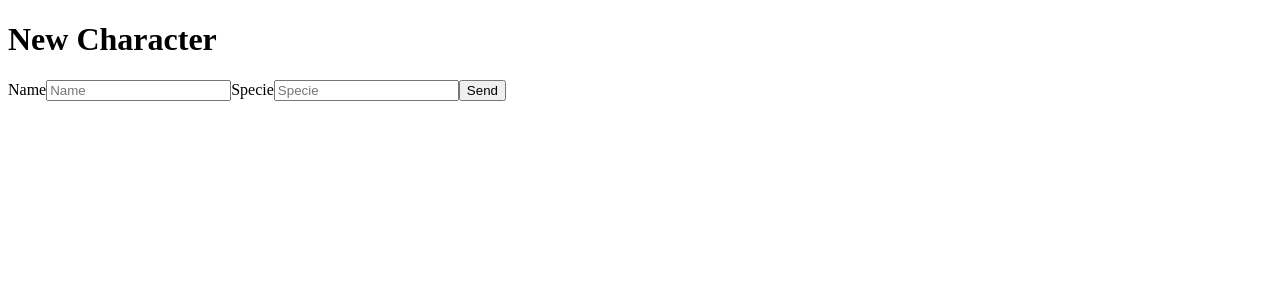
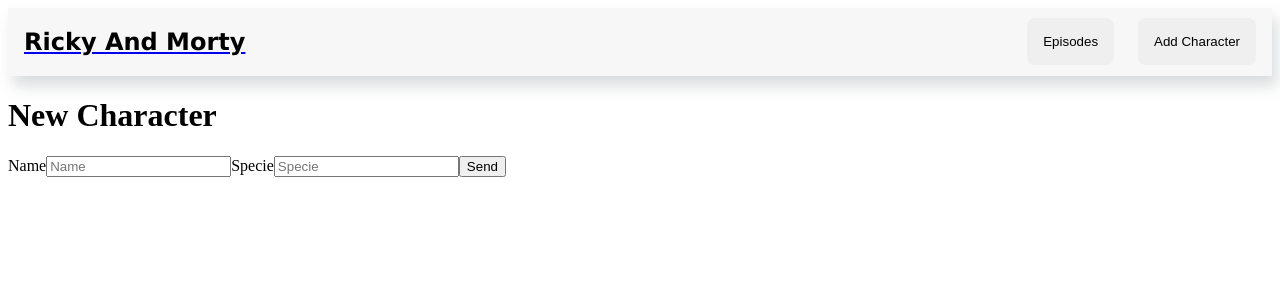
Before and after one commit to LuLuMS0206/RickAndMortyReact, a React (Vite) app in the folder RickAndMorty/: page /formCharacter in a window 1280 px wide. Shown: the top 300 px of the page. Built offline with nearby package versions, Linux system fonts and the light colour scheme.

Commit message:
add styles navbar

```diff
--- a/RickAndMorty/src/components/formNewCharacterComponent/formNewCharacterComponent.jsx
+++ b/RickAndMorty/src/components/formNewCharacterComponent/formNewCharacterComponent.jsx
@@ -1,16 +1,26 @@
+import { useDispatch } from "react-redux"
+import {addRickyAndMorty} from "../../features/rickyAndMortySlice"
 
 export const FormNewCharacterComponent = () => {
-    return(
+    const dispatch = useDispatch()
+    const SubmitEvent = (event) => {
+event.preventDefault()
+const image = 'https://rickandmortyapi.com/api/character/avatar/19.jpeg'
+const name = event.target.elements.name.value
+const species = event.target.elements.specie.value
+dispatch (addRickyAndMorty({name, species, image}))
+    }
+    return (
         <>
-        {
-            <form className='FormCharacterComponent__form'>
-                <label className='FormCharacterComponent__form__label'>Name</label>
-                <input className='FormCharacterComponent__form__input' type='text' placeholder='Name'></input>
-                <label className='FormCharacterComponent__form__label'>Specie</label>
-                <input className='FormCharacterComponent__form__input' type='text' placeholder='Specie'></input>
-                <button className='FormCharacterComponent__form__button' value={SubmitEvent}>Send</button>
-            </form>
-        }
+            {
+                <form onSubmit={SubmitEvent} className='FormCharacterComponent__form'>
+                    <label htmlFor="name" className='FormCharacterComponent__form__label'>Name</label>
+                    <input id="name" name="name" className='FormCharacterComponent__form__input' type='text' placeholder='Name'></input>
+                    <label htmlFor="specie" className='FormCharacterComponent__form__label'>Specie</label>
+                    <input id="specie" name="specie" className='FormCharacterComponent__form__input' type='text' placeholder='Specie'></input>
+                    <button className='FormCharacterComponent__form__button'>Send</button>
+                </form>
+            }
         </>
     )
 }
--- /dev/null
+++ b/RickAndMorty/src/components/navbarComponent/navbarComponent.css
@@ -0,0 +1,31 @@
+.navbar__content{
+    display: flex;
+    justify-content: space-between;
+    align-items: center;
+    background-color: #F7F7F7;
+    box-shadow: 5px 10px 14px 0px rgb(129 136 138 / 29%);
+    font-family: 'Lucida Sans', 'Lucida Sans Regular', 'Lucida Grande', 'Lucida Sans Unicode', Geneva, Verdana, sans-serif;
+}
+
+.navbar__content__titlte{
+    color: black;
+    text-decoration: none;
+    margin-left: 1rem;
+}
+
+.navbar__content__button{
+    padding: 0.5rem;
+    border: none;
+    border-radius: 0.5rem;
+    margin-left: 0.5rem;
+    padding: 1rem;
+}
+
+.navbar__content__button:hover{
+    cursor: pointer;
+    background-color: rgba(255, 255, 255, 0.886);
+}
+
+.navbar__content__button{
+    margin-right: 1rem;
+}
--- a/RickAndMorty/src/components/navbarComponent/navbarComponent.jsx
+++ b/RickAndMorty/src/components/navbarComponent/navbarComponent.jsx
@@ -1,28 +1,32 @@
 import { NavLink } from "react-router-dom"
+import { Outlet } from "react-router-dom"
+import './navbarComponent.css'
 
-export const Navbar = () => {
+export const NavbarComponent = () => {
 
     return (
         <>
-            <nav>
+            <nav className="navbar__content">
 
                 <div>
-                    <NavLink>
-                        <h2>Ricky And Morty</h2>
+                    <NavLink to = 'personList'>
+                        <h2 className="navbar__content__titlte">Ricky And Morty</h2>
                     </NavLink>
                 </div>
 
-                <div>
-                    <NavLink>
-                        <button>Episodes</button>
+                <div className="navbar__content__buttons">
+                    <NavLink to = 'episodes'>
+                        <button className="navbar__content__button">Episodes</button>
                     </NavLink>
 
-                    <NavLink>
-                        <button>Add Character</button>
+                    <NavLink to = 'formCharacter'>
+                        <button className="navbar__content__button">Add Character</button>
                     </NavLink>
                 </div>
             </nav>
 
+            <Outlet/>
+
         </>
     )
 }
--- a/RickAndMorty/src/features/rickyAndMortySlice.js
+++ b/RickAndMorty/src/features/rickyAndMortySlice.js
@@ -1,6 +1,5 @@
-
 import { createSlice } from "@reduxjs/toolkit";
-import {GetRickyAndMortyThunk} from "../features/rickyAndMortyThunk"
+import { GetRickyAndMortyThunk, GetEpisodesThunk } from "../features/rickyAndMortyThunk";
 
 export const rickyAndMortySlice = createSlice({
     name: 'RickyAndMorty',
@@ -17,18 +16,51 @@
     extraReducers: (builder) => {
         builder
             .addCase(GetRickyAndMortyThunk.pending, (state, action) => {
-            state.status = 'pending'
+                state.status = 'pending';
             })
             .addCase(GetRickyAndMortyThunk.fulfilled, (state, action) => {
-                state.status = 'fulfilled'
-                state.data = action.payload
+                state.status = 'fulfilled';
+                state.data = action.payload;
             })
             .addCase(GetRickyAndMortyThunk.rejected, (state, action) => {
-                state.status = 'rejected'
-                state.error = ''
-            });
+                state.status = 'rejected';
+                state.error = '';
+            })
+
     }
-
 });
 
+
+export const episodeSlice = createSlice({
+    name: 'episodes',
+    initialState: {
+        status: 'idle',
+        data: [],
+        error: null
+    },
+    reducers: {
+        addEpisode: (state, action) => {
+            state.data.push(action.payload);
+        },
+    },
+    extraReducers: (builder) => {
+        builder
+        .addCase(GetEpisodesThunk.pending, (state, action) => {
+            state.status = 'pending';
+        })
+        .addCase(GetEpisodesThunk.fulfilled, (state, action) => {
+            state.status = 'fulfilled';
+            state.data = action.payload;
+        })
+        .addCase(GetEpisodesThunk.rejected, (state, action) => {
+            state.status = 'rejected';
+            state.error = '';
+        });
+
+    }
+});
+
+
 export const { addRickyAndMorty } = rickyAndMortySlice.actions;
+
+export const { addEpisode } = episodeSlice.actions;
--- a/RickAndMorty/src/features/rickyAndMortyThunk.js
+++ b/RickAndMorty/src/features/rickyAndMortyThunk.js
@@ -13,3 +13,18 @@
         return arrayResults;
     }
 });
+
+
+
+export const GetEpisodesThunk = createAsyncThunk('RickyAndMorty/getRickyAndMorty', async () => {
+    const request = await fetch('https://rickandmortyapi.com/api/episode');
+    if (request.ok) {
+        const data = await request.json();
+        let arrayResults = data.results.map((episode, index) => ({
+            key: index,
+            name: episode.name,
+            airDate: episode.air_date,
+        }));
+        return arrayResults;
+    }
+});
--- a/RickAndMorty/src/main.jsx
+++ b/RickAndMorty/src/main.jsx
@@ -6,7 +6,8 @@
 import { BrowserRouter, Routes, Route } from 'react-router-dom'
 import { FormCharacterPage } from './pages/formCharacterPage'
 import { Provider } from 'react-redux'
-import {Store} from './store/store.js'
+import { Store } from './store/store.js'
+import {NavbarComponent} from '../src/components/navbarComponent/navbarComponent.jsx'
 
 
 
@@ -15,10 +16,12 @@
     <Provider store={Store}>
       <BrowserRouter>
         <Routes>
-          <Route path='personList' element={<ListPersonPage />} />
-          <Route path='episodes' element={<ListEpisodesPage />} />
-          <Route path='infoEpisodes/:id' element={<InfoEpisodesPage />} />
-          <Route path='formCharacter' element={<FormCharacterPage />} />
+          <Route element={<NavbarComponent />} >
+            <Route path='personList' element={<ListPersonPage />} />
+            <Route path='episodes' element={<ListEpisodesPage />} />
+            <Route path='infoEpisodes/:id' element={<InfoEpisodesPage />} />
+            <Route path='formCharacter' element={<FormCharacterPage />} />
+          </Route>
         </Routes>
       </BrowserRouter>
     </Provider>
--- a/RickAndMorty/src/pages/infoEpisodesPage.jsx
+++ b/RickAndMorty/src/pages/infoEpisodesPage.jsx
@@ -27,23 +27,28 @@
             .then((response) => {
                 if (response.ok) {
                     response.json().then((jsonData) => {
-                        setInfoEpisodes(jsonData)
-                        let ids = []
+                        setInfoEpisodes(jsonData);
+                        let ids = [];
                         jsonData.characters.map((character) => {
-                            ids.push(character.split('/')[5])
-                        })
+                            ids.push(character.split('/')[5]);
+                        });
                         fetch(`https://rickandmortyapi.com/api/character/${ids.join(',')}`)
                             .then((response) => {
                                 if (response.ok) {
                                     response.json().then((jsonCharacter) => {
-                                        setCharacters(jsonCharacter)
-                                    })
+                                        setCharacters(jsonCharacter);
+                                    });
+                                } else {
+                                    console.log("error");
                                 }
-                            })
-                    })
+                            });
+                    });
+                } else {
+                    console.log("error");
                 }
-            })
-    }, [])
+            });
+    }, []);
+
 
     return (
         <div className='infoEpisodes__content'>
--- a/RickAndMorty/src/pages/listPersonPage.jsx
+++ b/RickAndMorty/src/pages/listPersonPage.jsx
@@ -41,8 +41,6 @@
     // }, []);
 
 
-
-
     // con el .map itero sobre el array
     return (
         <>
--- a/RickAndMorty/src/store/store.js
+++ b/RickAndMorty/src/store/store.js
@@ -1,9 +1,11 @@
 
 import { configureStore } from "@reduxjs/toolkit";
 import { rickyAndMortySlice } from "../features/rickyAndMortySlice";
+import {episodeSlice} from "../features/rickyAndMortySlice";
 
 export const Store = configureStore({
     reducer: {
-        RickyAndMorty: rickyAndMortySlice.reducer
+        RickyAndMorty: rickyAndMortySlice.reducer,
+        episodes: episodeSlice.reducer
     }
 });
```
Also changed, not shown: RickAndMorty/src/pages/listEpisodesPage.jsx (+29 -5 lines).
